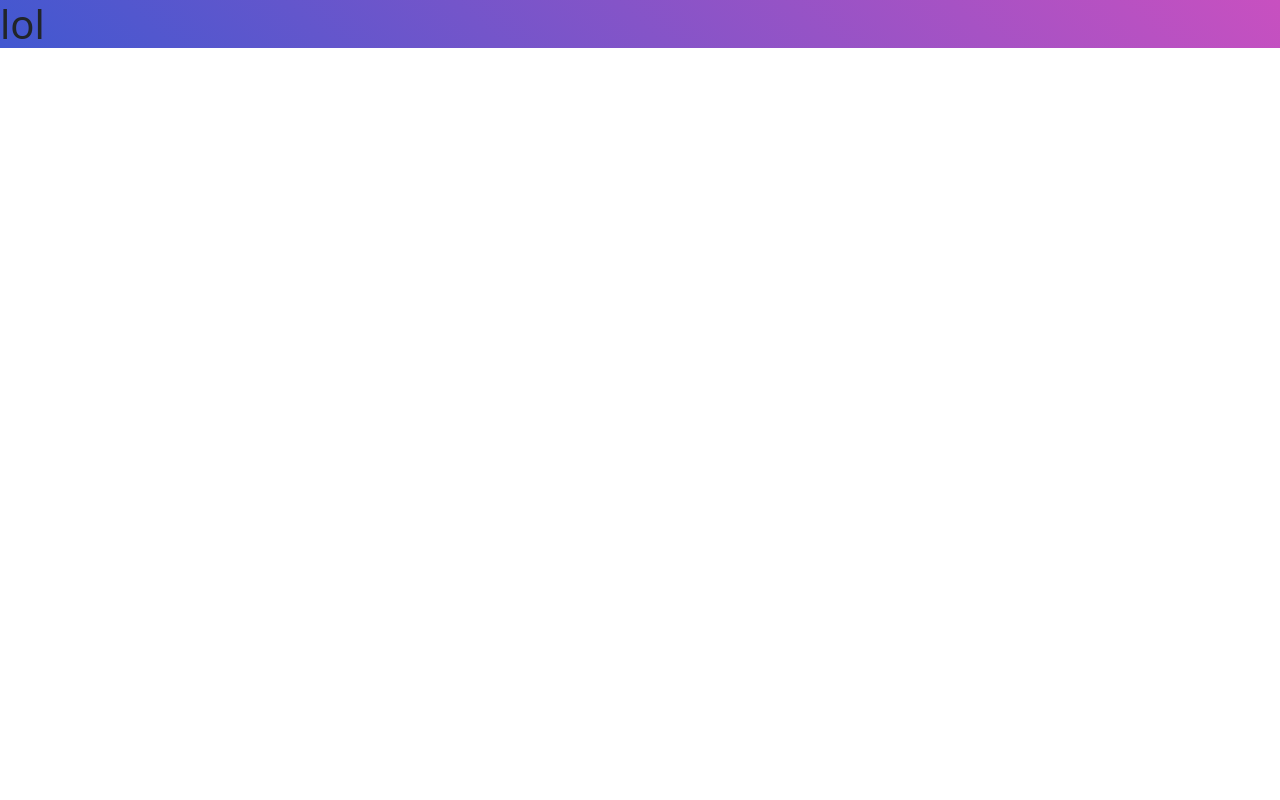
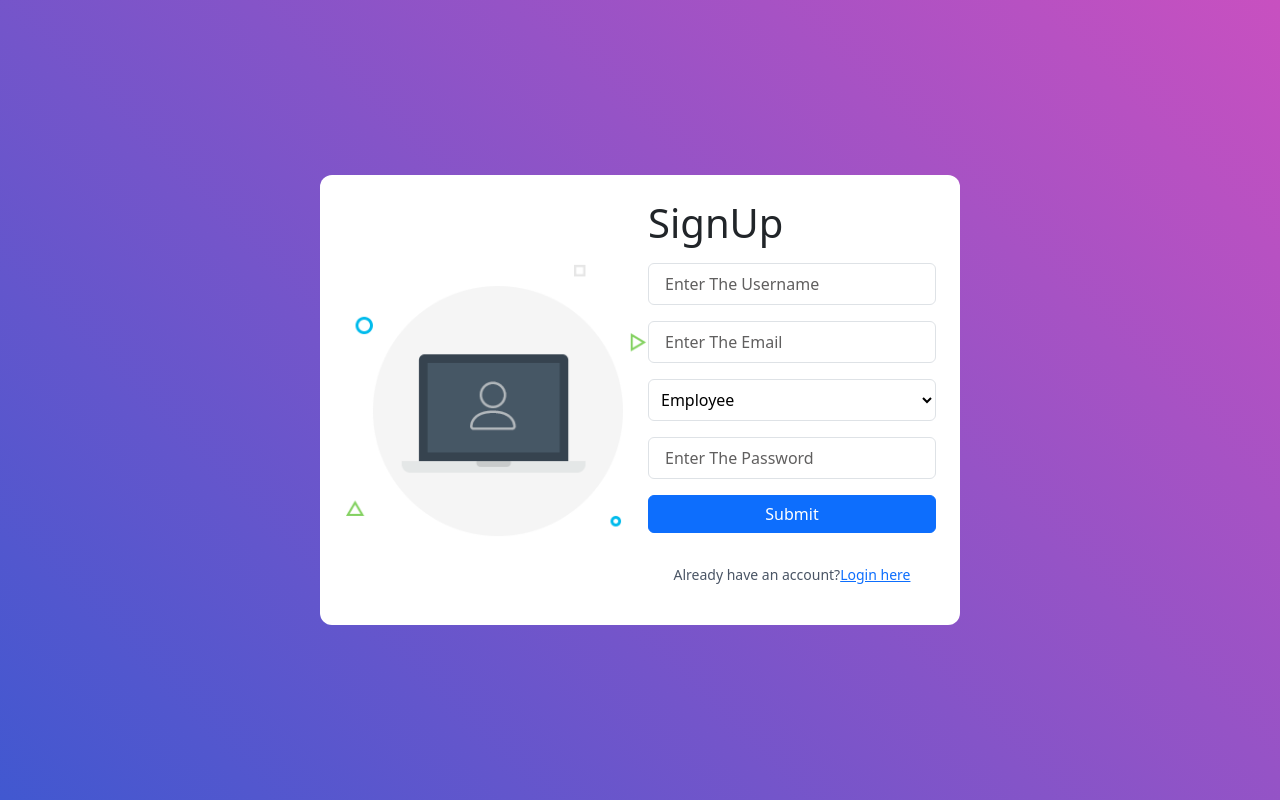
Before and after one commit to Codeboy16/hahProject, a React (Vite) app: page /signup in a window 1280 px wide. Built offline with nearby package versions, Linux system fonts and the light colour scheme.

Commit message:
Added SignUp Data

```diff
--- a/package.json
+++ b/package.json
@@ -11,7 +11,8 @@
   },
   "dependencies": {
     "react": "^19.0.0",
-    "react-dom": "^19.0.0"
+    "react-dom": "^19.0.0",
+    "react-router-dom": "^7.2.0"
   },
   "devDependencies": {
     "@eslint/js": "^9.19.0",
--- a/src/App.jsx
+++ b/src/App.jsx
@@ -1,10 +1,19 @@
 import React from "react";
+import { BrowserRouter, Routes,Route } from "react-router-dom";
 import { Header } from "./components/header";
-import Login from "./pages/Login";
+import  Login  from "./pages/login";
+import SignUp from "./pages/SignUp";
+import Main from "./pages/main";
 function App() {
   return (
     <>
-       <Login />
+      <BrowserRouter>
+    <Routes>
+      <Route path="/" element={<Main/>}></Route>
+      <Route path="/login" element={<Login/>}></Route>
+      <Route path="/signup" element={<SignUp/>}></Route>
+    </Routes>
+    </BrowserRouter>
     </>
   )
 }
--- a/src/index.css
+++ b/src/index.css
@@ -5,6 +5,6 @@
     text-decoration: none;
 }
 ::placeholder{
-    color: rgb(214, 214, 214);
+    color: rgb(96, 95, 95);
     font-size: medium;
 }
--- a/src/pages/SignUp.jsx
+++ b/src/pages/SignUp.jsx
@@ -1,8 +1,40 @@
-import React from 'react'
-
+import React, { useEffect } from 'react'
+import { Link } from 'react-router-dom'
+import logo from "../../public/images/logo.png"
 function SignUp() {
+  useEffect(() => {
+    document.title = "Sign Up - My App";
+  }, [])
   return (
-    <div>SignUp</div>
+    <div className='bgColor h-screen w-full flex justify-center items-center'>
+       <div className='bg-white rounded-xl w-96 md:w-1/2 m-auto my-auto mt-20 flex justify-around p-4'>
+        <div className='my-auto hidden lg:flex'>
+          <img src={logo} className='my-auto hidden lg:flex'/>
+        </div>
+        <div className=''>
+          <h1 className='text-2xl font-bold'>SignUp</h1>
+          <form method='POST' className='flex flex-col'>
+             <input type="text" name="username" placeholder='Enter The Username ' className='w-72 border my-2 rounded-md px-3 py-2 text-2xl text-black border-gray-950'  required/>
+             <input type="email" name="email" placeholder='Enter The Email ' className='w-72 border my-2 rounded-md px-3 py-2 text-2xl text-black' required/>
+             <select name="position" className='w-72 border my-2 rounded-md px-2 py-2 text-2xl text-black' required>
+                   <option value="Employee">Employee</option>
+                   <option value="Employer">Employer</option>
+                   <option value="Point of Contact">Point of Contact</option>
+              </select>
+              <input type="password" name="password" placeholder='Enter The Password ' className='w-72 border my-2 rounded-md px-3 py-2 text-2xl text-black' required/>
+              <button className='btn btn-primary my-2'>Submit</button>
+          </form>
+          <div className='text-center mt-6'>
+          <p className='text-gray-600 text-sm'>
+            Already have an account?
+            <Link to='/login' className='text-blue-600 hover:underline'>
+               Login here
+            </Link>
+          </p>
+        </div>
+        </div>
+       </div>
+    </div>
   )
 }
 
--- /dev/null
+++ b/src/pages/main.jsx
@@ -0,0 +1,14 @@
+import React,{useEffect} from 'react'
+
+function Main() {
+      useEffect(() => {
+        document.title = "Hire And Hired";
+      }, [])
+  return (
+    <div>
+        <h1 className='text-center text-4xl py-4 font-medium'>Main Page Section</h1>
+    </div>
+  )
+}
+
+export default Main
```
Also changed, not shown: 1 other file (tests, documents, lock files or other folders).
